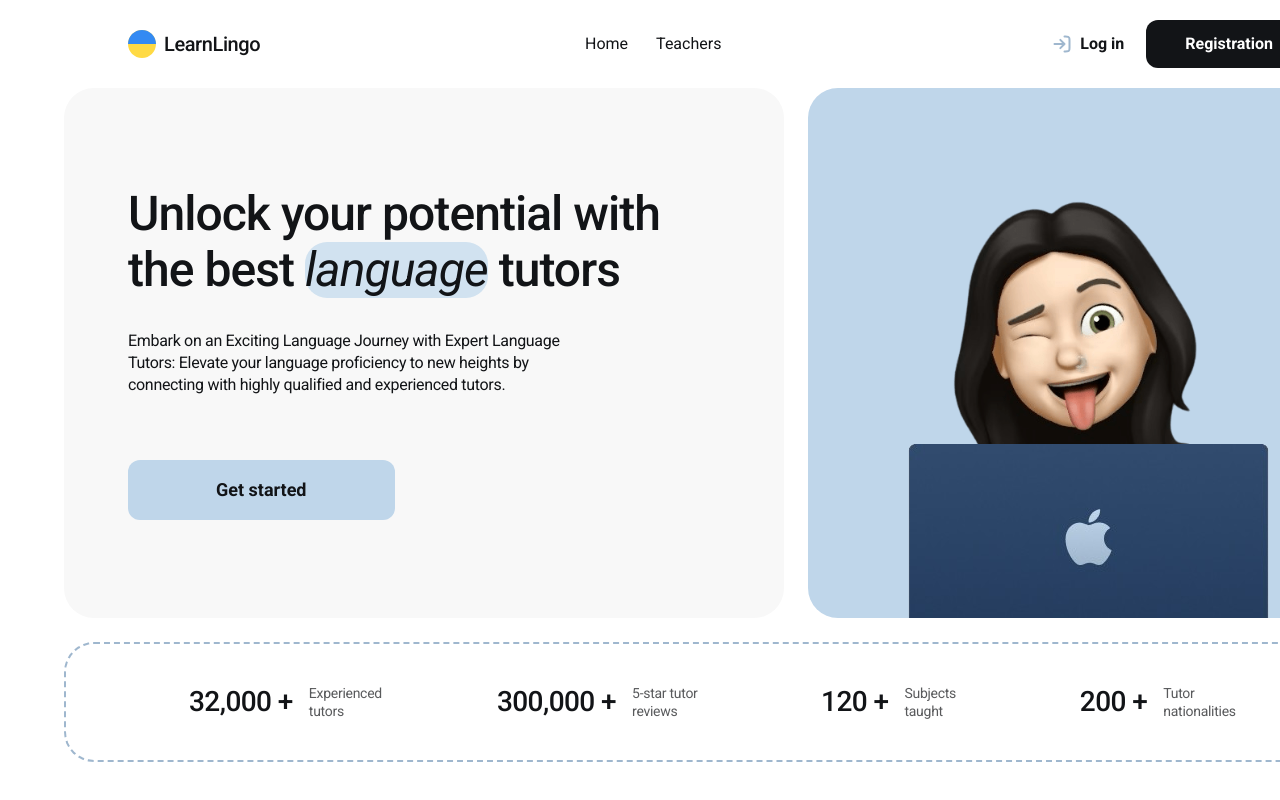
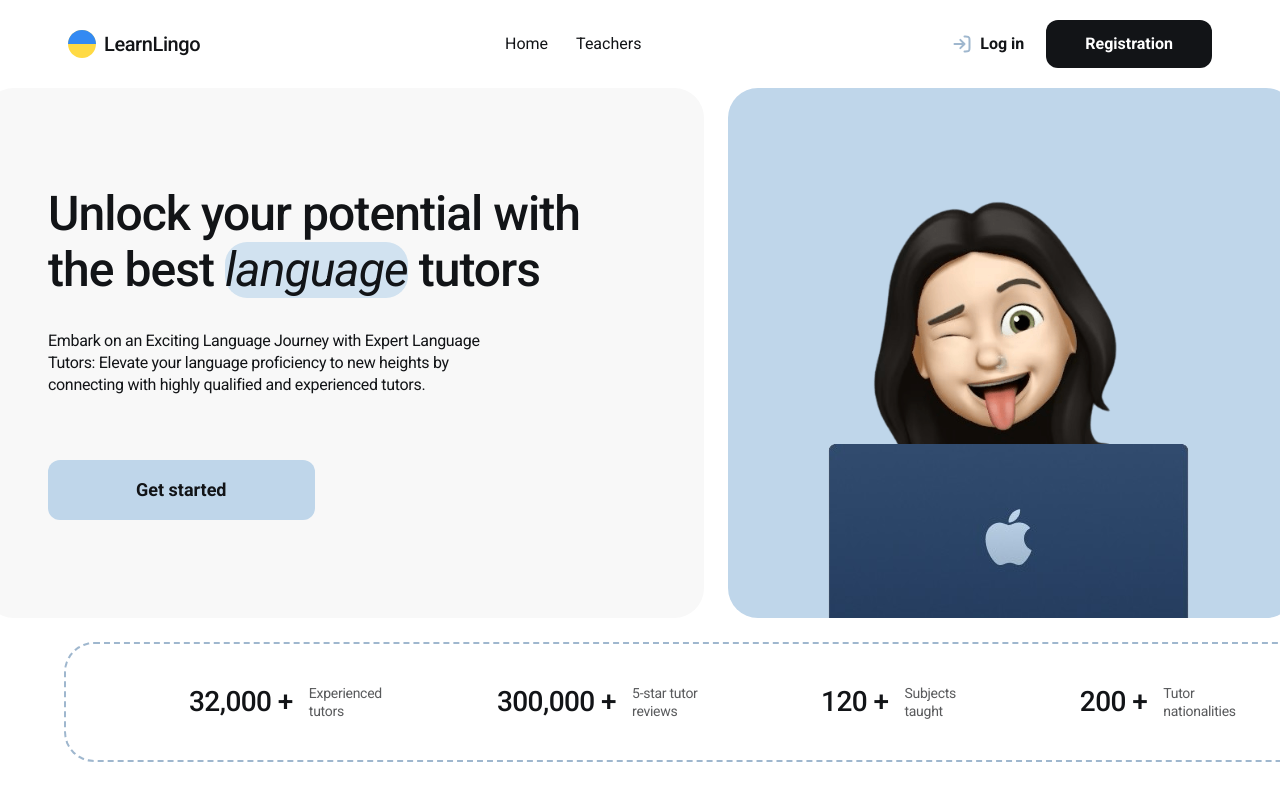
Before and after one commit to yuliia-vorobei/LearnLingo, a React (Vite) app: page / in a window 1280 px wide. Shown: the top 800 px of the page. Built offline with nearby package versions, Linux system fonts and the light colour scheme; no server answers.

Commit message:
fixed aligning

```diff
--- a/src/App.jsx
+++ b/src/App.jsx
@@ -1,6 +1,6 @@
 import { Route, Routes } from "react-router-dom";
 import "./App.css";
-import { lazy, Suspense, useEffect } from "react";
+import { lazy, Suspense, useEffect, useState } from "react";
 import SharedLayout from "./components/SharedLayout/SharedLayout";
 import { Loader } from "./components/Loader/Loader";
 import { useDispatch, useSelector } from "react-redux";
--- a/src/components/Description/Description.module.css
+++ b/src/components/Description/Description.module.css
@@ -6,12 +6,17 @@
   display: flex;
   gap: 100px;
   margin-bottom: 32px;
+  margin-right: auto;
+  margin-left: auto;
+  align-items: center;
+  justify-content: center;
 }
 
 .list {
   display: flex;
   gap: 16px;
   align-items: center;
+  justify-content: center;
 }
 
 .number {
--- a/src/components/Header/Header.module.css
+++ b/src/components/Header/Header.module.css
@@ -2,7 +2,8 @@
   width: 1184px;
   display: flex;
   align-items: center;
-  margin: 20px 128px;
+  padding: 20px;
+  margin: 0 auto;
   justify-content: space-between;
 }
 
--- a/src/pages/Favorites/Favorites.jsx
+++ b/src/pages/Favorites/Favorites.jsx
@@ -1,13 +1,17 @@
-import { useState } from "react";
+import { useEffect, useState } from "react";
 import { useDispatch, useSelector } from "react-redux";
 import { TeacherCard } from "../../components/TeacherCard/TeacherCard";
 import css from "./Favorites.module.css";
-import { Loader } from "../../components/Loader/Loader";
 import { fetchTeachersInfo } from "../../redux/teachers/operations";
 
 export const Favorites = () => {
   // const dispatch = useDispatch();
   const { favorite } = useSelector((state) => state.teachers);
+
+  useEffect(() => {
+    localStorage.setItem("teacher", JSON.stringify(favorite || []));
+  }, [favorite]);
+
   return <div className={css.container}></div>;
 };
 
--- a/src/pages/HomePage/HomePage.jsx
+++ b/src/pages/HomePage/HomePage.jsx
@@ -10,7 +10,6 @@ const HomePage = () => {
         <Advantages />
         <Memoji />
       </div>
-
       <Description />
     </div>
   );
--- a/src/pages/HomePage/HomePage.module.css
+++ b/src/pages/HomePage/HomePage.module.css
@@ -1,9 +1,14 @@
 .container {
   margin: 0 64px;
+  align-items: center;
+  /* justify-content: center; */
+  /* display: flex; */
 }
 
 .list {
+  gap: 24px;
   display: flex;
-  gap: 24px;
   margin-bottom: 24px;
+  align-items: center;
+  justify-content: center;
 }
--- a/src/pages/TeachersPage/TeachersPage.module.css
+++ b/src/pages/TeachersPage/TeachersPage.module.css
@@ -1,6 +1,6 @@
 .container {
   padding: 32px 128px;
-  background-color: #eeeeee;
+  background: #f8f8f8;
   display: flex;
   flex-direction: column;
   align-items: center;
```
